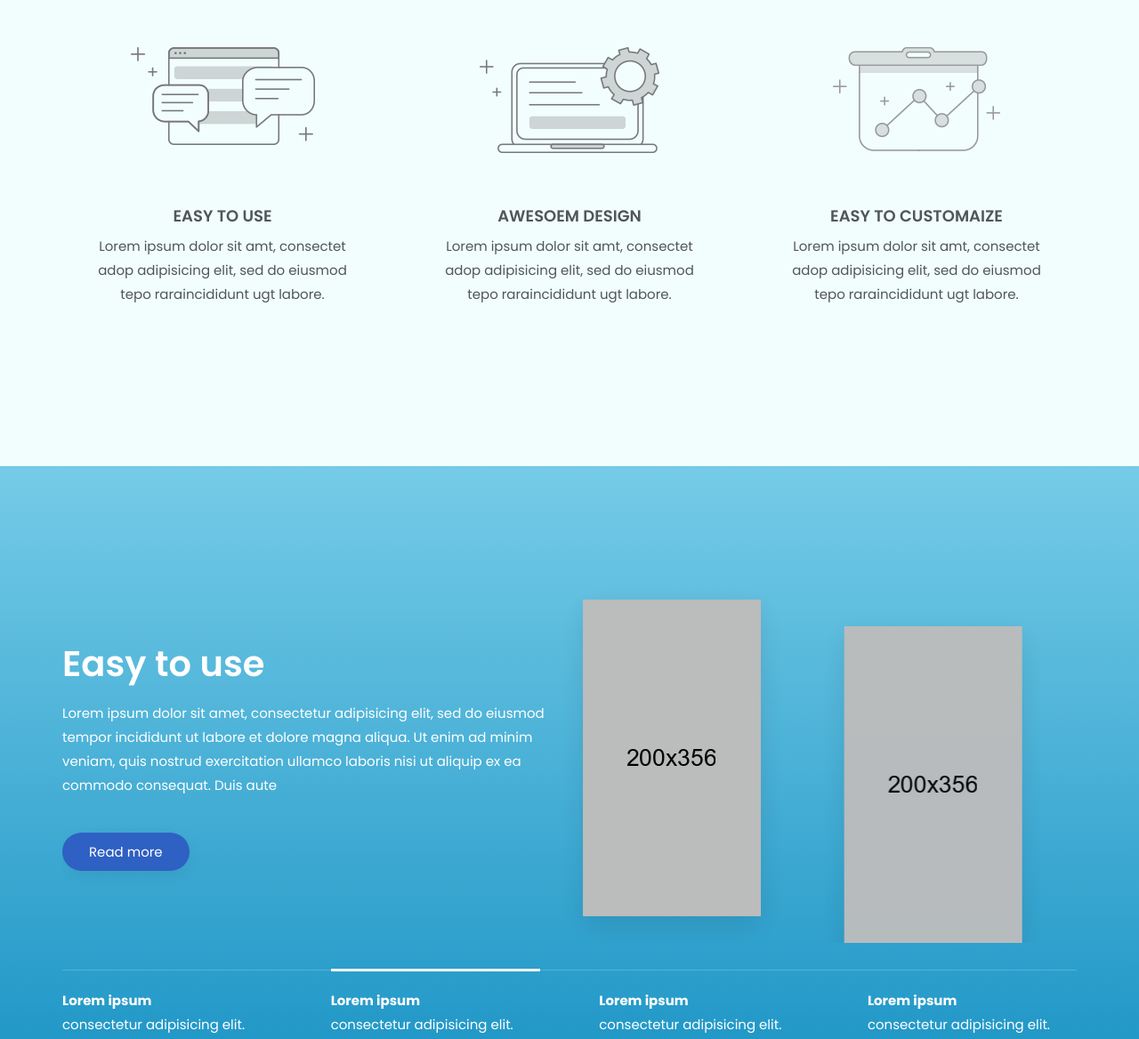
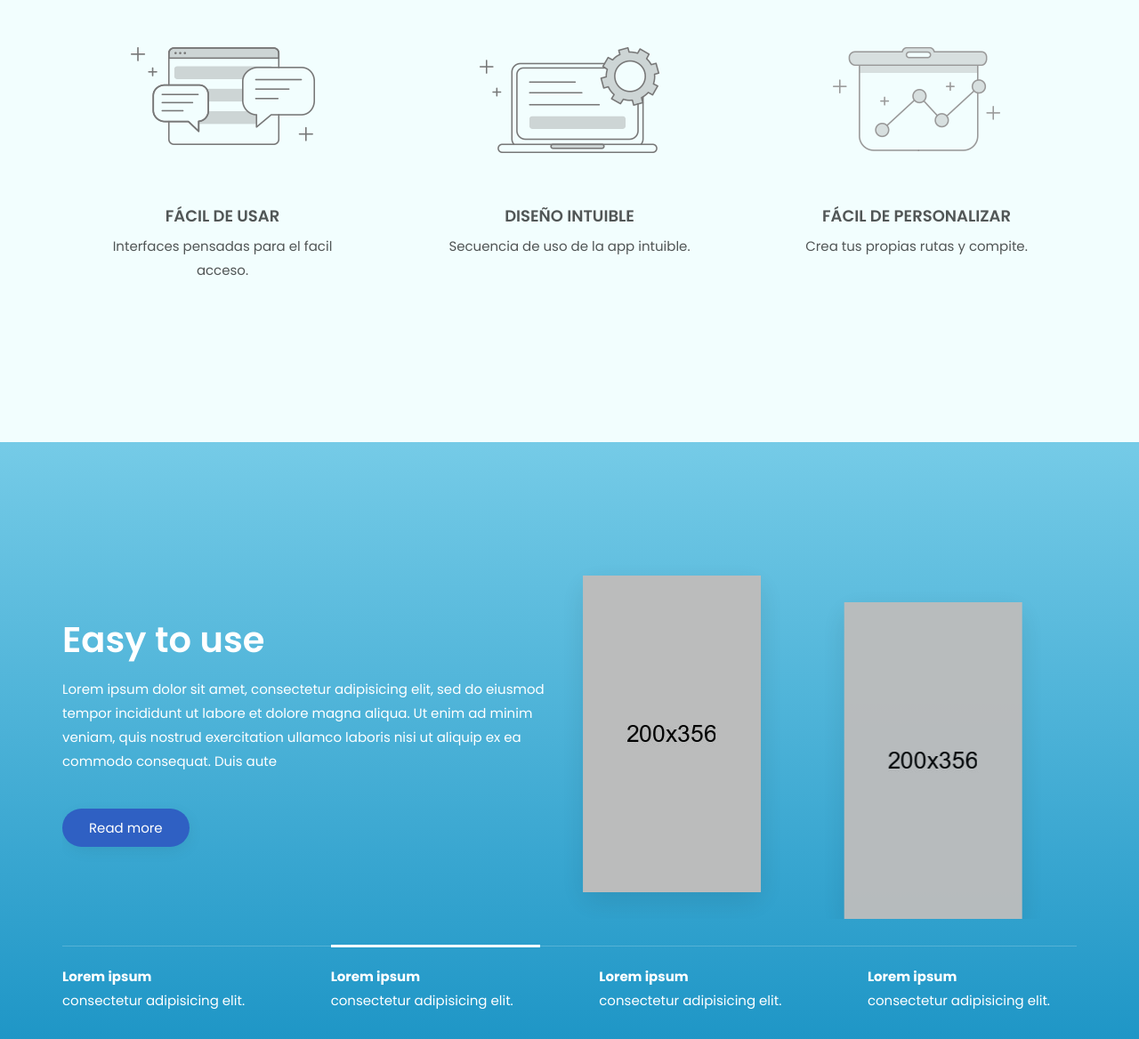
Before and after one commit to Juandeyby/Qinty, a plain HTML site: page index.html in a window 1280 px wide. Shown: the part 917-2085 px from the top of the page at 89% size. Drawn offline with Linux system fonts and the light colour scheme.

Commit message:
property

```diff
--- a/index.html
+++ b/index.html
@@ -120,8 +120,8 @@
                         <div class="box-icon">
                             <img src="images/service-icon-1.png" alt="">
                         </div>
-                        <h4>EASY TO USE</h4>
-                        <p>Lorem ipsum dolor sit amt, consectet adop adipisicing elit, sed do eiusmod tepo raraincididunt ugt labore.</p>
+                        <h4>FÁCIL DE USAR</h4>
+                        <p>Interfaces pensadas para el facil acceso.</p>
                     </div>
                 </div>
                 <div class="col-xs-12 col-sm-4">
@@ -129,8 +129,8 @@
                         <div class="box-icon">
                             <img src="images/service-icon-2.png" alt="">
                         </div>
-                        <h4>AWESOEM DESIGN</h4>
-                        <p>Lorem ipsum dolor sit amt, consectet adop adipisicing elit, sed do eiusmod tepo raraincididunt ugt labore.</p>
+                        <h4>DISEÑO INTUIBLE</h4>
+                        <p>Secuencia de uso de la app intuible.</p>
                     </div>
                 </div>
                 <div class="col-xs-12 col-sm-4">
@@ -138,8 +138,8 @@
                         <div class="box-icon">
                             <img src="images/service-icon-3.png" alt="">
                         </div>
-                        <h4>EASY TO CUSTOMAIZE</h4>
-                        <p>Lorem ipsum dolor sit amt, consectet adop adipisicing elit, sed do eiusmod tepo raraincididunt ugt labore.</p>
+                        <h4>FÁCIL DE PERSONALIZAR</h4>
+                        <p>Crea tus propias rutas y compite.</p>
                     </div>
                 </div>
             </div>
```
